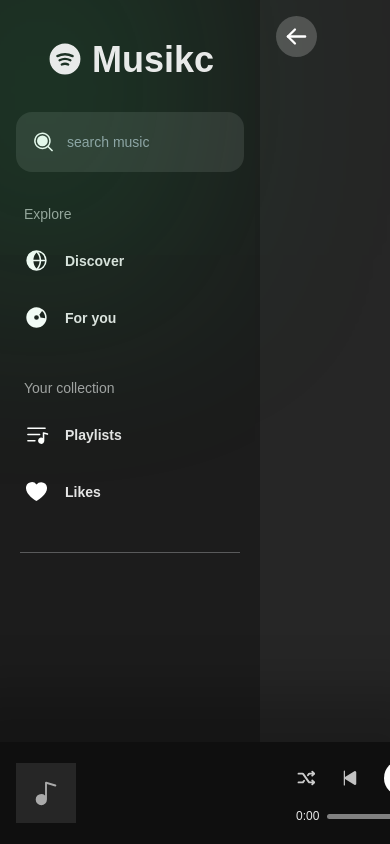
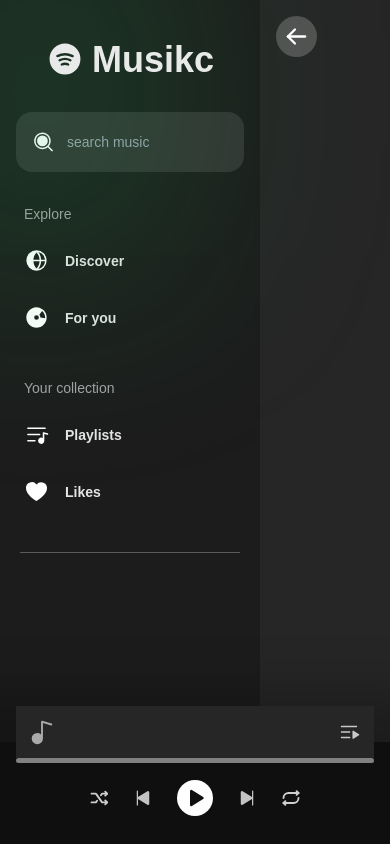
Before and after one commit to edudotdev/music-app, a Next.js app: page /playlist/1 in a window 390 px wide. Built offline with nearby package versions, Linux system fonts and the light colour scheme.

Commit message:
feat: player responsive

```diff
--- a/src/components/atoms/BtnQueue/index.tsx
+++ b/src/components/atoms/BtnQueue/index.tsx
@@ -15,7 +15,7 @@ export const BtnQueue = () => {
 
   return (
     <div className='relative self-center'>
-        <button onClick={() => setShowMenu(!showMenu)} className="relative p-2 opacity-75 hover:opacity-100">
+        <button onClick={() => setShowMenu(!showMenu)} className={`relative p-2 opacity-75 hover:opacity-100 ${showMenu? 'pointer-events-none': ''}`}>
           <Tooltip text='Queue'>
             <Queue size={22} color="#fff" weight="fill" />
           </Tooltip>
--- a/src/components/atoms/ControlTime/index.tsx
+++ b/src/components/atoms/ControlTime/index.tsx
@@ -29,15 +29,15 @@ export const ControlTime = ({
   }
 
   return (
-    <div className='flex items-center'>
-      <p className='text-neutral-200 text-xs w-[45px]'>{secondsToMinutes(currentTime)}</p>
+    <div className='absolute -top-5 md:static flex items-center w-full'>
+      <p className='text-neutral-200 text-xs w-[45px] hidden md:block'>{secondsToMinutes(currentTime)}</p>
       <Slider.Root className="SliderRoot w-full" value={[currentTime]} defaultValue={[currentTime]} min={0} max={duration} onValueChange={handleSeek} >
         <Slider.Track className="SliderTrack">
           <Slider.Range className="SliderRange" />
         </Slider.Track>
         <Slider.Thumb className="SliderThumb" />
       </Slider.Root>
-      <p className='text-neutral-200 text-xs ml-3'>{secondsToMinutes(duration)}</p>
+      <p className='text-neutral-200 text-xs ml-3 hidden md:block'>{secondsToMinutes(duration)}</p>
     </div>
   )
 }
--- a/src/components/atoms/ControlVolume/index.tsx
+++ b/src/components/atoms/ControlVolume/index.tsx
@@ -37,7 +37,7 @@ export const ControlVolume = ({
   }
 
   return (
-    <div className='flex gap-2 items-center'>
+    <div className='hidden lg:flex gap-2 items-center'>
       <button onClick={handleMute} className='opacity-75 hover:opacity-100'>
         {volume === 0 && <Tooltip text='Unmute'><SpeakerX size={22} color="#fff" weight="fill" /></Tooltip>}
         {(volume > 0 && volume <= 0.5) && <Tooltip text='Mute'><SpeakerLow size={22} color="#fff" weight="fill" /></Tooltip>}
--- a/src/components/organisms/PlayerMusic/index.tsx
+++ b/src/components/organisms/PlayerMusic/index.tsx
@@ -24,7 +24,7 @@ export const PlayerMusic = () => {
     statusRepeat: state.statusRepeat
   }), shallow)
 
-  const {music, image, title, artist} = tracks[index]
+  const {music, image, title, artist, id} = tracks[index]
 
   useEffect(() => {
     if (tracks[0].id.length !== 0) {
@@ -112,25 +112,26 @@ export const PlayerMusic = () => {
   }
 
   return (
-    <div className='flex justify-between w-full z-[9999] mx-auto h-[70px]'>
-      <div className="flex min-w-[280px] items-center" >
-        <div className='bg-neutral-800 w-[60px] h-[60px] aspect-square grid place-content-center'>
+    <div className='relative flex justify-between w-full z-[9999] mx-auto h-[70px]'>
+      <div className={`absolute lg:static -top-[52px] md:-top-[60px] lg:top-0 flex min-w-[280px] items-center w-full lg:w-[unset] p-1.5 lg:p-0 bg-neutral-800 lg:bg-transparent overflow-hidden`} >
+        <div className='bg-neutral-800 w-[40px] lg:w-[60px] lg:h-[60px] aspect-square grid place-content-center z-10'>
           {image.length > 0
             ? <Image src={image} width={60} height={60} alt={title} className="rounded-md aspect-square" />
             : <MusicNoteSimple size={30} color="#aaa" weight="fill" />
           }
         </div>
-        <div className="flex flex-col items-center justify-center pl-4">
-          <div className='flex flex-col gap-1.5'>
-            <h2 className='text-neutral-100 text-sm font-semibold'>{title}</h2>
+        <div className="flex flex-col items-center justify-center pl-2 lg:pl-4 z-10">
+          <div className='flex flex-col lg:gap-1.5'>
+            <h2 className='text-neutral-100 text-xs lg:text-sm font-semibold'>{title}</h2>
             <h3 className='text-neutral-400 text-xs'>{artist}</h3>
           </div>
         </div>
+        {image.length > 0 && <Image src={image} width={60} height={60} alt={title} className="w-full block lg:hidden absolute blur-2xl opacity-20 pointer-event-none z-0 saturate-200 mix-blend-lighten" /> }
       </div>
       <div className='relative w-full grid'>
         <div className="grid w-full h-full place-items-center">
           <div className="relative w-full max-w-2xl flex flex-col gap-2.5 items-center justify-center">
-            <div className="flex gap-4">
+            <div className="flex gap-4 order-2 md:order-none">
               <BtnStatusShuffle />
               <button onClick={prevSong} className='p-2 opacity-75 hover:opacity-100'>
                 <Tooltip text="Previous">
@@ -148,23 +149,21 @@ export const PlayerMusic = () => {
               </button>
               <BtnRepeat />
             </div>
-            <div className="flex w-full items-center">
-              <div className="relative w-full">
-                <audio ref={inputRef} onEnded={handleEnd} onLoadedMetadata={handleDuration} onTimeUpdate={handleTimeUpdate} className='w-full -translate-y-[13px]' src={music} />
-                <ControlTime duration={duration} audioRef={inputRef} active={active} currentTime={currentTime} setCurrentTime={setCurrentTime} />
-              </div>
+            <div className="relative flex w-full items-center order-1 md:order-none">
+              <audio ref={inputRef} onEnded={handleEnd} onLoadedMetadata={handleDuration} onTimeUpdate={handleTimeUpdate} className='w-full -translate-y-[13px]' src={music} />
+              <ControlTime duration={duration} audioRef={inputRef} active={active} currentTime={currentTime} setCurrentTime={setCurrentTime} />
             </div>
           </div>
         </div>
       </div>
-      <div className="flex gap-1 justify-end items-center min-w-[280px]">
+      <div className={`absolute right-1.5 -top-[45px] md:-top-[53px] lg:static flex gap-1 justify-end items-center min-w-[280px]`}>
         <BtnQueue />
         <ControlVolume audioRef={inputRef} />
-        <button disabled={true} className='cursor-not-allowed'>
+        {/* <button disabled={true} className='cursor-not-allowed'>
           <Tooltip text="Full screen">
             <ArrowsOutSimple size={24} color="#fff" weight="fill" className="opacity-75 hover:opacity-100 ml-1" />
           </Tooltip>
-        </button>
+        </button> */}
       </div>
     </div>
   )
```
